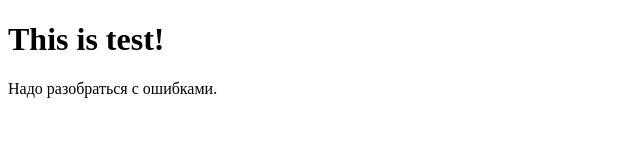
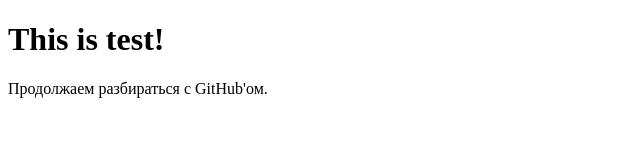
Before and after one commit to katagan/gitTest, a plain HTML site: page index.html in a window 1280 px wide. Shown: the whole page, without its empty margins (0-640 px from the left). Drawn offline with Linux system fonts and the light colour scheme.

Commit message:
index.html mos

```diff
--- a/index.html
+++ b/index.html
@@ -8,6 +8,6 @@
 </head>
 <body>
     <h1>This is test!</h1>
-    <p>Надо разобраться с ошибками.</p>
+    <p>Продолжаем разбираться с GitHub'ом.</p>
 </body>
 </html>
```
